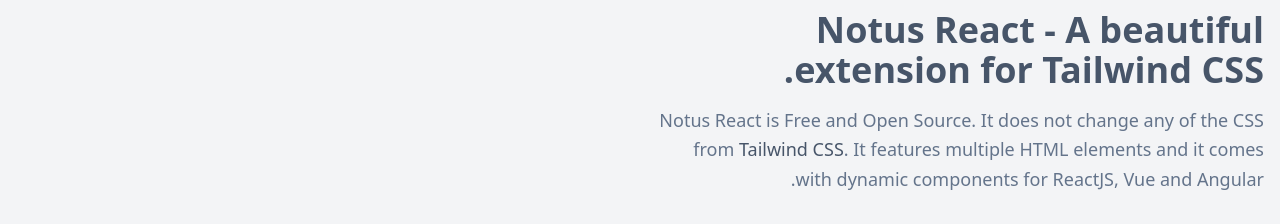
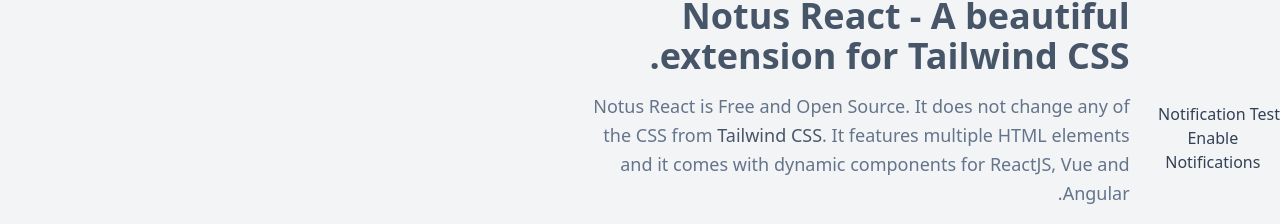
Before and after one commit to Sariq/world-of-swimming-web, a React (Create React App) app: page / in a window 1280 px wide. Shown: the part 294-518 px from the top of the page. Built offline with nearby package versions, Linux system fonts and the light colour scheme; no server answers.

Commit message:
firebase messaging

```diff
--- a/src/views/Index.js
+++ b/src/views/Index.js
@@ -12,20 +12,42 @@
     getMenu();
   },[])
 
-  useEffect(() => {
-    const getPermission = async () => {
-      const token = await requestNotificationPermission();
-      if (token) {
-        console.log("User subscribed for notifications!");
+  const getPermission = async () => {
+    const token = await requestNotificationPermission();
+    if (token) {
+      console.log("User subscribed for notifications!");
+    }
+  };
+
+  const requestPermission = () => {
+    if (!("Notification" in window)) {
+      alert("This browser does not support notifications.");
+      return;
+    }
+
+    Notification.requestPermission().then(async (permission) => {
+      if (permission === "granted") {
+        const token = await requestNotificationPermission();
+        if (token) {
+          alert("User subscribed for notifications!", token);
+        }
+        alert("Notification permission granted!");
+      } else {
+        alert("Notification permission denied.");
       }
-    };
-    getPermission();
-  }, []);
+    });
+  };
 
   return (
     <>
       <IndexNavbar fixed />
+
       <section className="header relative pt-16 items-center flex h-screen max-h-860-px">
+      <div>
+      <h1>Notification Test</h1>
+      <button onClick={requestPermission}>Enable Notifications</button>
+    </div>
+
         <div className="container mx-auto items-center flex flex-wrap">
           <div className="w-full md:w-8/12 lg:w-6/12 xl:w-6/12 px-4">
             <div className="pt-32 sm:pt-0">
```
